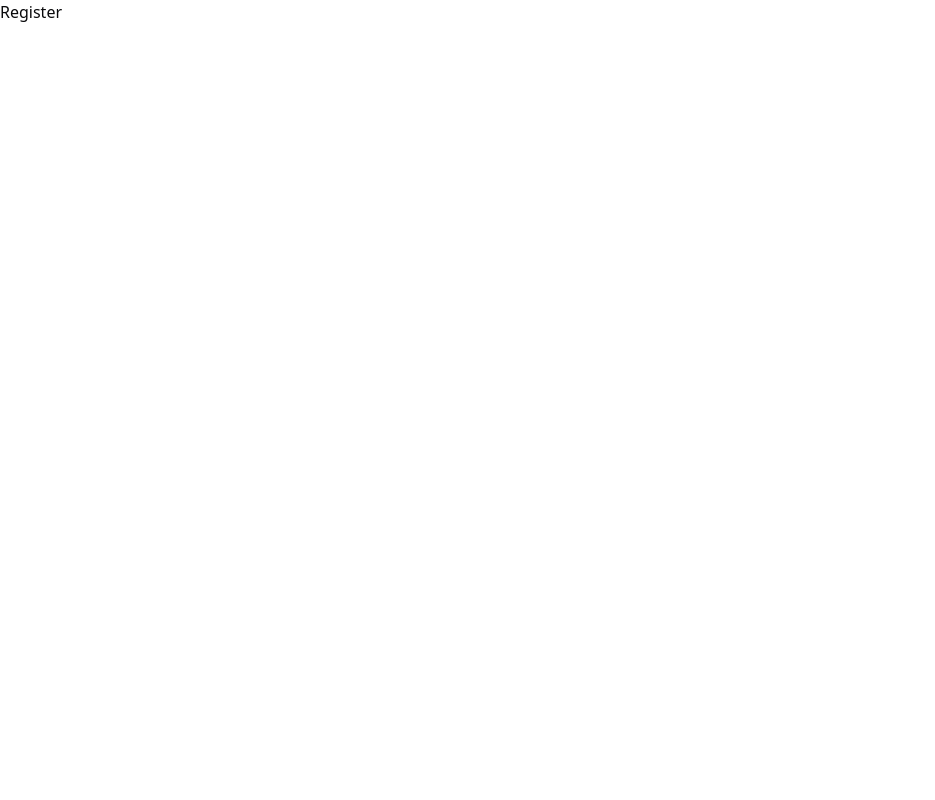
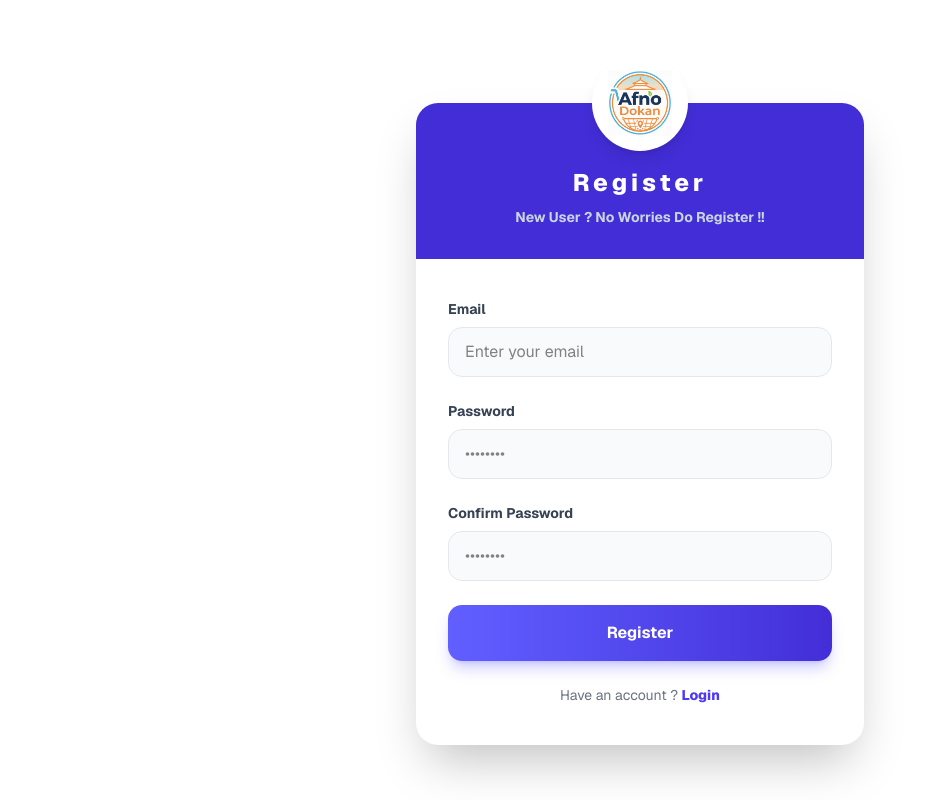
Before and after one commit to Jagat05/AfnoDokan, a Next.js app in the folder client/: page /register in a window 1280 px wide. Shown: the whole page, without its empty margins (0-935 px from the left). Built offline with nearby package versions, Linux system fonts and the light colour scheme.

Commit message:
Feat:Register Page

```diff
--- a/client/app/register/page.tsx
+++ b/client/app/register/page.tsx
@@ -1,7 +1,100 @@
-import React from "react";
+"use client";
+
+import Image from "next/image";
 
 const Register = () => {
-  return <div>Register</div>;
+  return (
+    <div className="min-h-screen flex items-center justify-center  px-5 font-sans">
+      <div className="relative w-full max-w-md bg-white rounded-3xl shadow-2xl mt-12">
+        <div className="absolute -top-12 left-1/2 -translate-x-1/2 w-24 h-24 bg-white rounded-full flex items-center justify-center shadow-lg z-10">
+          <Image
+            src="/afnodokan.png"
+            alt="Logo"
+            width={64}
+            height={64}
+            className="object-contain"
+            priority
+          />
+        </div>
+
+        <div className="bg-indigo-700 pt-16 pb-8 text-center rounded-t-3xl">
+          <h1 className="text-white text-2xl font-extrabold tracking-[4px]">
+            Register
+          </h1>
+          <p className="text-slate-300 font-bold text-sm mt-2">
+            New User ? No Worries Do Register !!
+          </p>
+        </div>
+
+        <form className="px-8 py-10">
+          <div className="mb-6">
+            <label className="block text-sm font-bold text-gray-700 mb-2">
+              Email
+            </label>
+            <input
+              type="text"
+              placeholder="Enter your email"
+              required
+              className="w-full px-4 py-3 rounded-xl border border-gray-200 bg-gray-50 text-base outline-none transition
+                         focus:border-indigo-500 focus:bg-white focus:ring-4 focus:ring-indigo-100"
+            />
+          </div>
+
+          <div className="mb-6">
+            <div className="flex justify-between mb-2">
+              <label className="text-sm font-bold text-gray-700">
+                Password
+              </label>
+            </div>
+            <input
+              type="password"
+              placeholder="••••••••"
+              required
+              className="w-full px-4 py-3 rounded-xl border border-gray-200 bg-gray-50 text-base outline-none transition
+                         focus:border-indigo-500 focus:bg-white focus:ring-4 focus:ring-indigo-100"
+            />
+          </div>
+          <div className="mb-6">
+            <div className="flex justify-between mb-2">
+              <label className="text-sm font-bold text-gray-700">
+                Confirm Password
+              </label>
+            </div>
+            <input
+              type="password"
+              placeholder="••••••••"
+              required
+              className="w-full px-4 py-3 rounded-xl border border-gray-200 bg-gray-50 text-base outline-none transition
+                         focus:border-indigo-500 focus:bg-white focus:ring-4 focus:ring-indigo-100"
+            />
+          </div>
+
+          <button
+            type="submit"
+            className="w-full py-4 rounded-xl font-bold text-white text-base
+                      bg-linear-to-r from-indigo-500 to-indigo-700
+                       shadow-lg shadow-indigo-500/30
+                       transition-all duration-300
+                       hover:-translate-y-0.5 hover:shadow-xl
+                       active:scale-95
+                       disabled:opacity-70 disabled:cursor-not-allowed"
+          >
+            Register
+          </button>
+
+          <p className="text-center text-sm text-gray-500 mt-6">
+            Have an account ?{" "}
+            <a
+              href="login"
+              className="text-indigo-600 font-extrabold hover:underline"
+            >
+              Login
+            </a>
+          </p>
+        </form>
+      </div>
+    </div>
+  );
 };
 
 export default Register;
```
